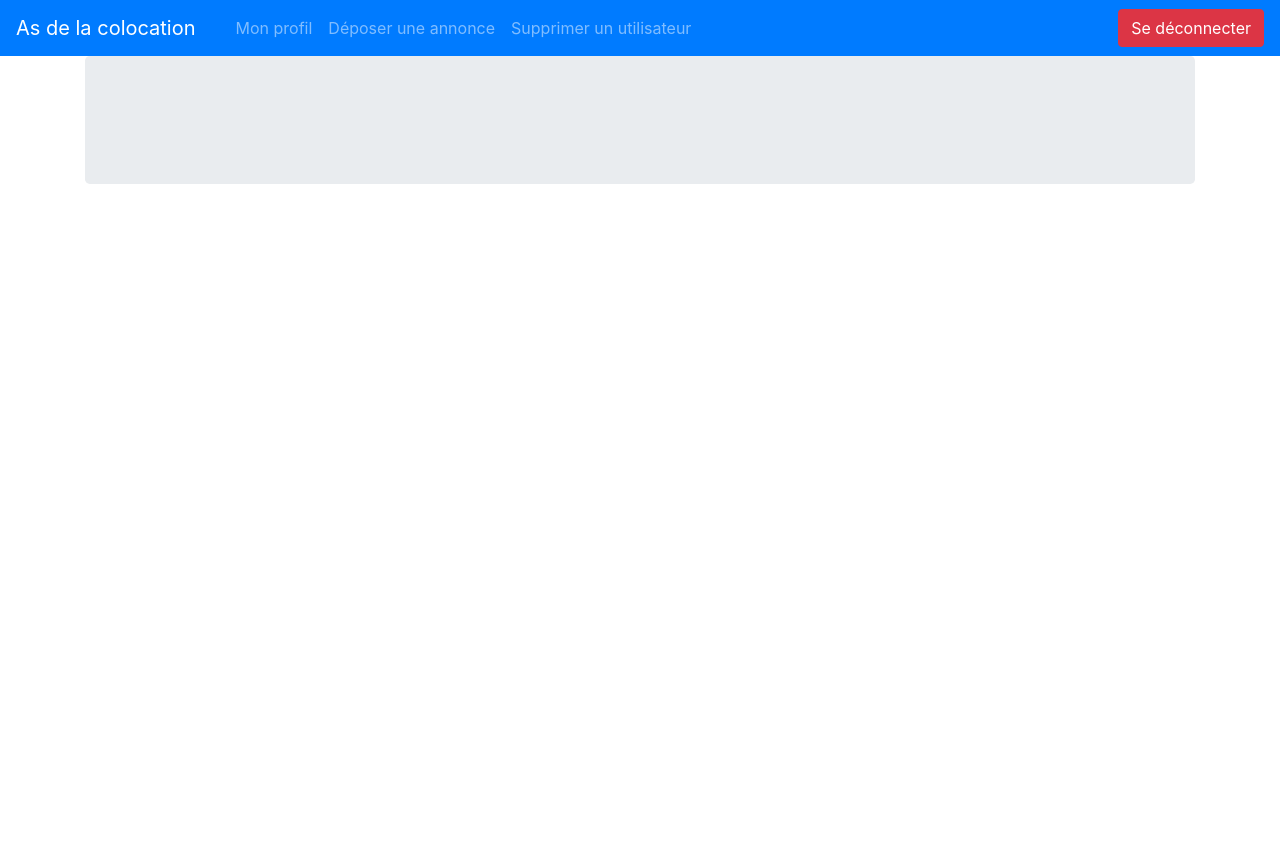
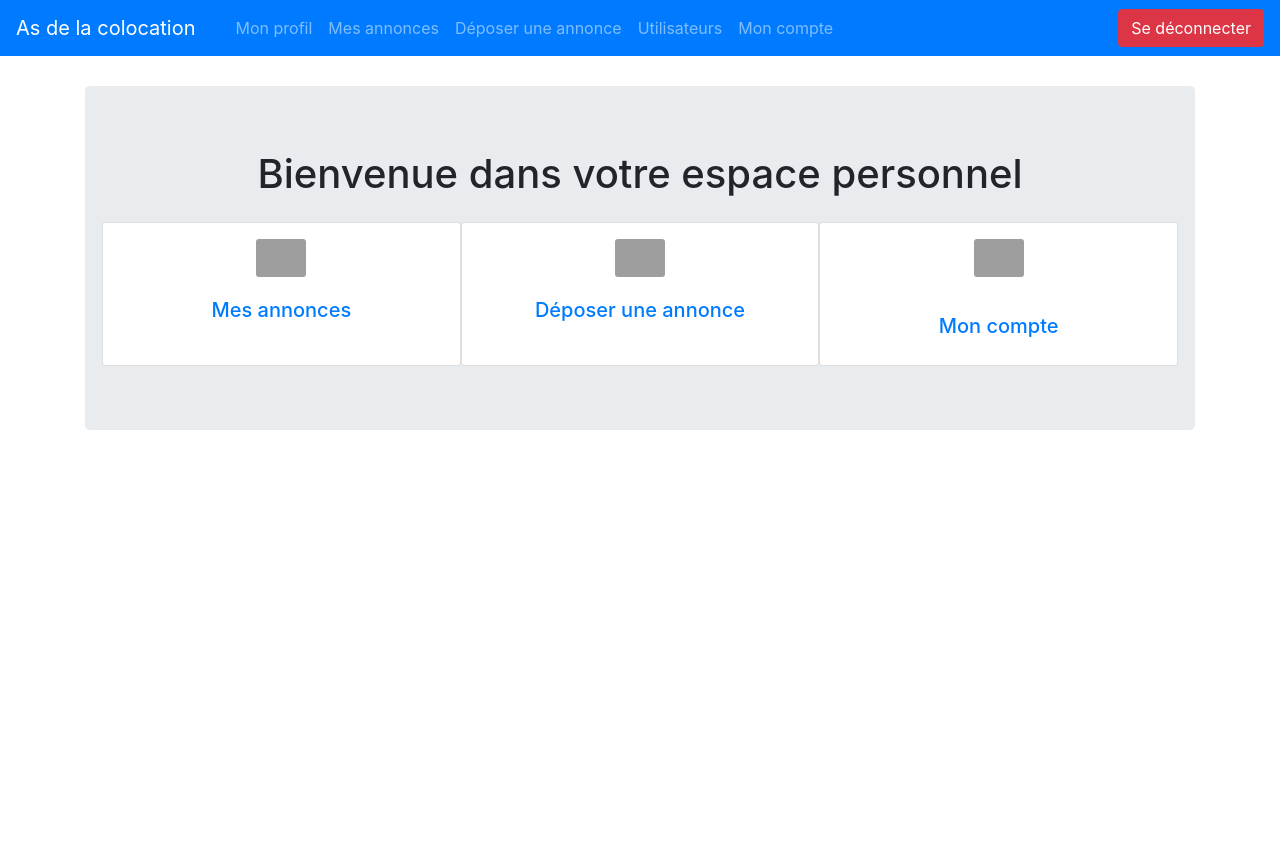
Before and after one commit to tuvetula/AsDeLaColocation, a PHP site: page / in a window 1280 px wide. Before the commit the page ends 184 px from the top, so only its background shows below. Run offline with PHP 8.4, Linux system fonts and the light colour scheme; the visitor is signed in with stand-in values (Sample User, id 1); data that the repository does not hold is empty; a stand-in replaces the project's code that opens the database connection; grey boxes are pictures that could not be loaded.

Commit message:
MiseEnPage displayHomeUser

```diff
--- a/controller/frontEnd/c_frontEnd.php
+++ b/controller/frontEnd/c_frontEnd.php
@@ -21,11 +21,19 @@ function displayLoginPage(){
 //Affichage page d'accueil utilisateur connecté
 function displayHomeUser()
 {
-    $userAdvertisements = getUserAdvertisement($_SESSION['id']);
-
     require_once('view/frontEnd/displayHomeUser.php');
 }
 
+//Affichage de la page "Mes annonces"
+function displayMyAdvertisements(){
+    require_once('controller/frontEnd/functions/rearrangeListOfAdvertisements.php');
+    //Récupération annonces utilisateurs et réarrangement liste des annonces en tableau
+    $userAdvertisements = getUserAdvertisement($_SESSION['id']);
+    $userAdvertisementRearrange = reArrangeListOfAdvertisement($userAdvertisements);
+    //$userPictures = getUserPicture($_SESSION['id']);
+    require_once('view/frontEnd/displayMyAdvertisements.php');
+
+}
 //Affichage Formulaire d'ajout d'une nouvelle annonce
 function displayAddAnAdvertisementForm()
 {
--- a/index.php
+++ b/index.php
@@ -4,11 +4,12 @@ require_once('controller/frontEnd/c_frontEnd.php');
 
 //Si utilisateur connecté
 if(isset($_SESSION['login'])){
-
     if (isset($_GET['disconnect']) && $_GET['disconnect']==1) {
         session_destroy();
         session_start();
         displayLoginPage();
+    } else if(isset($_GET['page']) && $_GET['page']=="myAdvertisements"){
+        displayMyAdvertisements();
     } elseif (isset($_GET['page']) && $_GET['page']=="displayAddAnAdvertisement") {
         displayAddAnAdvertisementForm();
     } elseif (isset($_GET['page']) && $_GET['page']=="homeUser") {
@@ -20,8 +21,10 @@ if(isset($_SESSION['login'])){
         displayHomeUser();
     }
     //Si l'utilisateur est un admin
-    if ($_SESSION['isAdmin']){
-        require_once('controller/backEnd/c_backEnd.php');
+    if (isset($_SESSION['isAdmin'])){
+        if($_SESSION['isAdmin']){
+            require_once('controller/backEnd/c_backEnd.php');
+        }
     }
 
 }else{
--- /dev/null
+++ b/public/css/main.css
@@ -0,0 +1,47 @@
+html {
+    height: 99%;
+}
+
+body {
+    height: 100%;
+}
+
+#loginContainer,
+#forgotPasswordContainer,
+#addAnAdvertisementForm,
+#displayHomeUser {
+    padding-top: 30px;
+}
+
+#loginForm {
+    padding-top: 30px;
+}
+
+#preview {
+    width: 200px;
+    display: inline-block;
+}
+
+#preview img {
+    width: 100%;
+}
+
+#screen {
+    display: flex;
+    min-height: 100%;
+}
+
+#displayHomeUser {
+    min-height: 100%;
+    /* justify-content: center; */
+}
+
+
+/* .icons {
+    text-align: center;
+    width: 50%;
+}
+
+a {
+    color: black;
+} */
--- a/public/css/mainOk.css
+++ /dev/null
@@ -1,18 +0,0 @@
-#loginContainer,
-#forgotPasswordContainer,
-#addAnAdvertisementForm {
-    padding-top: 30px;
-}
-
-#loginForm {
-    padding-top: 30px;
-}
-
-#preview {
-    width: 200px;
-    display: inline-block;
-}
-
-#preview img {
-    width: 100%;
-}
--- a/public/css/style.css
+++ /dev/null
@@ -1,3 +0,0 @@
-#loginForm {
-    padding-top: 20px;
-}
--- a/view/frontEnd/displayHomeUser.php
+++ b/view/frontEnd/displayHomeUser.php
@@ -2,8 +2,45 @@
 $title = "Bienvenue";
 ob_start();
 ?>
-<div class="container">
-    <div id="myadvertisements" class="jumbotron">
+<div id='screen'>
+    <div id="displayHomeUser" class="container">
+        <div class="jumbotron">
+            <h1 class="text-center">Bienvenue dans votre espace personnel</h1>
+            <div class="row mt-4">
+                <div class="card col-md-4 text-center p-3">
+                    <div class="container offset-md-3 col-md-6">
+                        <img src="public/images/Icons/iconeAnnonce.png" class="card-img img-responsive" alt="Mes Annonces" style="width:50px">
+                    </div>
+                    <div class="card-body p-1">
+                        <a href="index.php?page=myAdvertisements" class="stretched-link">
+                            <h5>Mes annonces</h5>
+                        </a>
+                    </div>
+                </div>
+                <div class="card col-md-4 text-center p-3">
+                    <div class="container offset-md-3 col-md-6">
+                        <img src="public/images/Icons/iconeDeposerAnnonce.png" class="card-img img-responsive" alt="Mes Annonces" style="width:50px">
+                    </div>
+                    <div class="card-body p-1">
+                        <a href="index.php?page=displayAddAnAdvertisement" class="stretched-link">
+                            <h5>Déposer une annonce</h5>
+                        </a>
+                    </div>
+                </div>
+                <div class="card col-md-4 text-center p-3">
+                    <div class="container offset-md-3 col-md-6">
+                        <img src="public/images/Icons/iconeMonCompte.png" class="card-img img-responsive " alt="Mes Annonces" style="width:50px">
+                    </div>
+                    <div class="card-body">
+                        <a href="index.php" class="stretched-link">
+                            <h5>Mon compte</h5>
+                        </a>
+                    </div>
+                </div>
+            </div>
+        </div>
+        <?php
+    ?>
 
     </div>
 
--- a/view/frontEnd/displayPostAnAdvertisement.php
+++ b/view/frontEnd/displayPostAnAdvertisement.php
@@ -1247,6 +1247,7 @@ ob_start();
     </div>
 </div>
 <script src="public/js/energy.js"></script>
+<script src="public/js/uploadFilePreview.js"></script>
 <?php
 $content = ob_get_clean();
 require('view/includes/template.php');
--- a/view/includes/navbar.php
+++ b/view/includes/navbar.php
@@ -13,31 +13,43 @@
                 </li>
 
                 <?php
-      if (isset($_SESSION['login']) && isset($_SESSION['isAdmin'])){
+      if (isset($_SESSION['login']) && isset($_SESSION['isAdmin'])) {
           // <!--Menu Utilisateur connecté et non-admin-->
-        if (!$_SESSION['isAdmin']){?>
+          if (!$_SESSION['isAdmin']) {?>
                 <li class="nav-item">
-                    <a class="nav-link" href="index.php?page=homeUser">Mon profil</a>
+                    <a class="nav-link" href="index.php?page=homeUser">Accueil</a>
+                </li>
+                <li class="nav-item">
+                    <a class="nav-link" href="index.php?page=myAdvertisements">Mes annonces</a>
                 </li>
                 <li class="nav-item">
                     <a class="nav-link" href="index.php?page=displayAddAnAdvertisement">Déposer une annonce</a>
+                </li>
+                <li class="nav-item">
+                    <a class="nav-link" href="index.php">Mon compte</a>
                 </li>
             </ul>
             <a href="index.php?disconnect=1" class="btn btn btn-danger pull-right" role="button" aria-pressed="true">Se
                 déconnecter</a>
 
             <?php
-        }else{
-          //Menu utilisateur connecté et admin
+        } else {
+            //Menu utilisateur connecté et admin
           ?>
             <li class="nav-item">
                 <a class="nav-link" href="#">Mon profil</a>
             </li>
             <li class="nav-item">
+                <a class="nav-link" href="index.php">Mes annonces</a>
+            </li>
+            <li class="nav-item">
                 <a class="nav-link" href="index.php?page=displayAddAnAdvertisement">Déposer une annonce</a>
             </li>
             <li class="nav-item">
-                <a class="nav-link" href="#">Supprimer un utilisateur</a>
+                <a class="nav-link" href="#">Utilisateurs</a>
+            </li>
+            <li class="nav-item">
+                <a class="nav-link" href="index.php">Mon compte</a>
             </li>
 
             </ul>
@@ -45,12 +57,12 @@
                 déconnecter</a>
             <?php
         }
-      }else{
-        //Menu utilisateur non-connecté
+      } else {
+          //Menu utilisateur non-connecté
         ?>
             </ul>
             <?php
-            }
+      }
             ?>
         </div>
     </nav>
--- a/view/includes/template.php
+++ b/view/includes/template.php
@@ -7,7 +7,7 @@
     <meta http-equiv="X-UA-Compatible" content="ie=edge">
     <link rel="stylesheet" href="https://stackpath.bootstrapcdn.com/bootstrap/4.3.1/css/bootstrap.min.css"
         integrity="sha384-ggOyR0iXCbMQv3Xipma34MD+dH/1fQ784/j6cY/iJTQUOhcWr7x9JvoRxT2MZw1T" crossorigin="anonymous">
-    <link rel="stylesheet" type="text/css" href="public/css/mainOk.css">
+    <link rel="stylesheet" type="text/css" href="public/css/main.css">
     <title><?=$title?></title>
 </head>
 
```
Also changed, not shown: controller/frontEnd/functions/rearrangeListOfAdvertisements.php (added, +28 -0 lines), view/frontEnd/displayMyAdvertisements.php (added, +39 -0 lines), public/js/uploadFilePreview.js (renamed from public/js/VrakScript/uploadFile.js).
